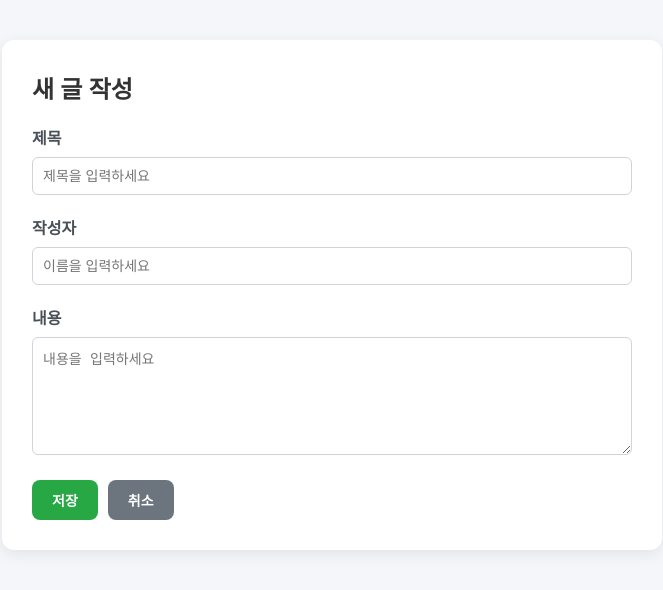
After one commit to hyeona-jeong/4glapp, a Java web app: page /write.jsp in a window 1280 px wide. The commit adds this page. Shown: the top 590 px of the page, without its empty margins (308-971 px from the left). Run offline with Tomcat 11, a stand-in JSP engine, Linux system fonts and the light colour scheme.

Commit message:
261118-1

```diff
--- a/src/main/webapp/index.jsp
+++ b/src/main/webapp/index.jsp
@@ -91,7 +91,7 @@
 
                 	try {
                         Class.forName("org.mariadb.jdbc.Driver");
-                    	conn = DriverManager.getConnection("jdbc:mariadb://localhost:3306/boarddb", "boarduser", "1234");
+                    	conn = DriverManager.getConnection("jdbc:mariadb://10.0.6.13:3306/boarddb", "boarduser", "1234");
 
                     	String sql = "SELECT id, title, writer, reg_date FROM board ORDER BY id DESC";
                     	pstmt = conn.prepareStatement(sql);
--- /dev/null
+++ b/src/main/webapp/write.jsp
@@ -0,0 +1,108 @@
+<%@ page language="java" contentType="text/html; charset=UTF-8" pageEncoding="UTF-8"%>
+<!DOCTYPE html>
+<html>
+<head>
+    <meta charset="UTF-8">
+    <title>글쓰기</title>
+    <style>
+        body {
+            font-family: 'Segoe UI', Tahoma, Geneva, Verdana, sans-serif;
+            background-color: #f4f6f9;
+            margin: 0;
+            padding: 40px;
+            display: flex;
+            justify-content: center;
+        }
+        .container {
+            width: 100%;
+            max-width: 600px;
+            background: #ffffff;
+            padding: 30px;
+            border-radius: 12px;
+            box-shadow: 0 4px 15px rgba(0, 0, 0, 0.08);
+        }
+        h2 {
+            color: #333333;
+            margin-top: 0;
+            margin-bottom: 20px;
+        }
+        .form-group {
+            margin-bottom: 20px;
+        }
+        label {
+            display: block;
+            margin-bottom: 8px;
+            font-weight: 600;
+            color: #495057;
+        }
+        input[type="text"], textarea {
+            width: 100%;
+            padding: 10px;
+            border: 1px solid #ced4da;
+            border-radius: 6px;
+            box-sizing: border-box;
+            font-size: 14px;
+        }
+        input[type="text"]:focus, textarea:focus {
+            outline: none;
+            border-color: #007bff;
+        }
+        .btn-group {
+            display: flex;
+            gap: 10px;
+            margin-top: 10px;
+        }
+        .btn-submit {
+            padding: 10px 20px;
+            background-color: #28a745;
+            color: #ffffff;
+            border: none;
+            border-radius: 8px;
+            font-weight: bold;
+            cursor: pointer;
+            font-size: 14px;
+            transition: background-color 0.2s ease;
+        }
+        .btn-submit:hover {
+            background-color: #218838;
+        }
+        .btn-cancel {
+            display: inline-block;
+            padding: 10px 20px;
+            background-color: #6c757d;
+            color: #ffffff;
+            text-decoration: none;
+            border-radius: 8px;
+            font-weight: bold;
+            font-size: 14px;
+            transition: background-color 0.2s ease;
+        }
+        .btn-cancel:hover {
+            background-color: #5a6268;
+        }
+    </style>
+</head>
+<body>
+    <div class="container">
+        <h2>새 글 작성</h2>
+        <form action="write_process.jsp" method="post">
+            <div class="form-group">
+            	<label for="title">제목</label>
+            	<input type="text" id="title" name="title" required placeholder="제목을 입력하세요">
+            </div>
+            <div class="form-group">
+            	<label for="writer">작성자</label>
+            	<input type="text" id="writer" name="writer" required placeholder="이름을 입력하세요">
+            </div>
+            <div class="form-group">
+            	<label for="content">내용</label>
+            	<textarea id="content" name="content" rows="6" required placeholder="내용을 입력하세요"></textarea>
+            </div>
+            <div class="btn-group">
+            	<button type="submit" class="btn-submit">저장</button>
+            	<a href="index.jsp" class="btn-cancel">취소</a>
+            </div>
+        </form>
+    </div>
+</body>
+</html>
```
Also changed, not shown: src/main/webapp/write_process.jsp (added, +32 -0 lines).
